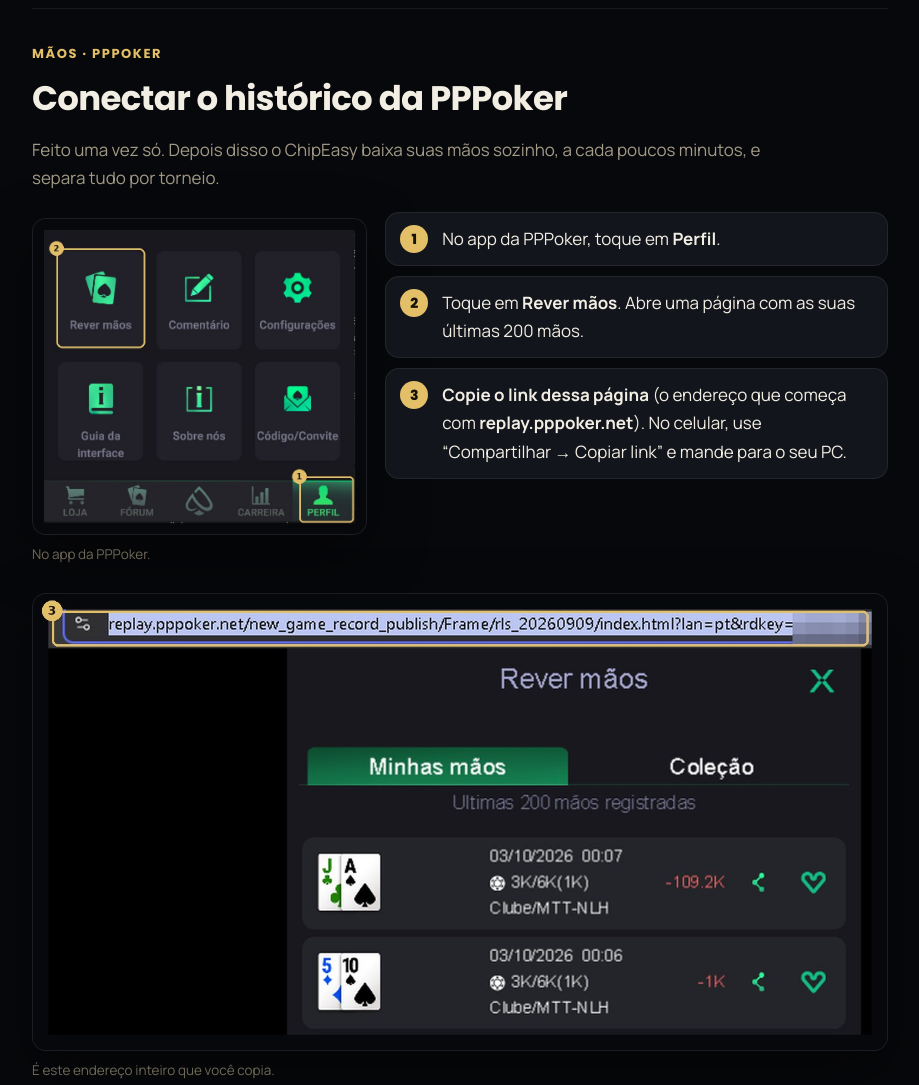
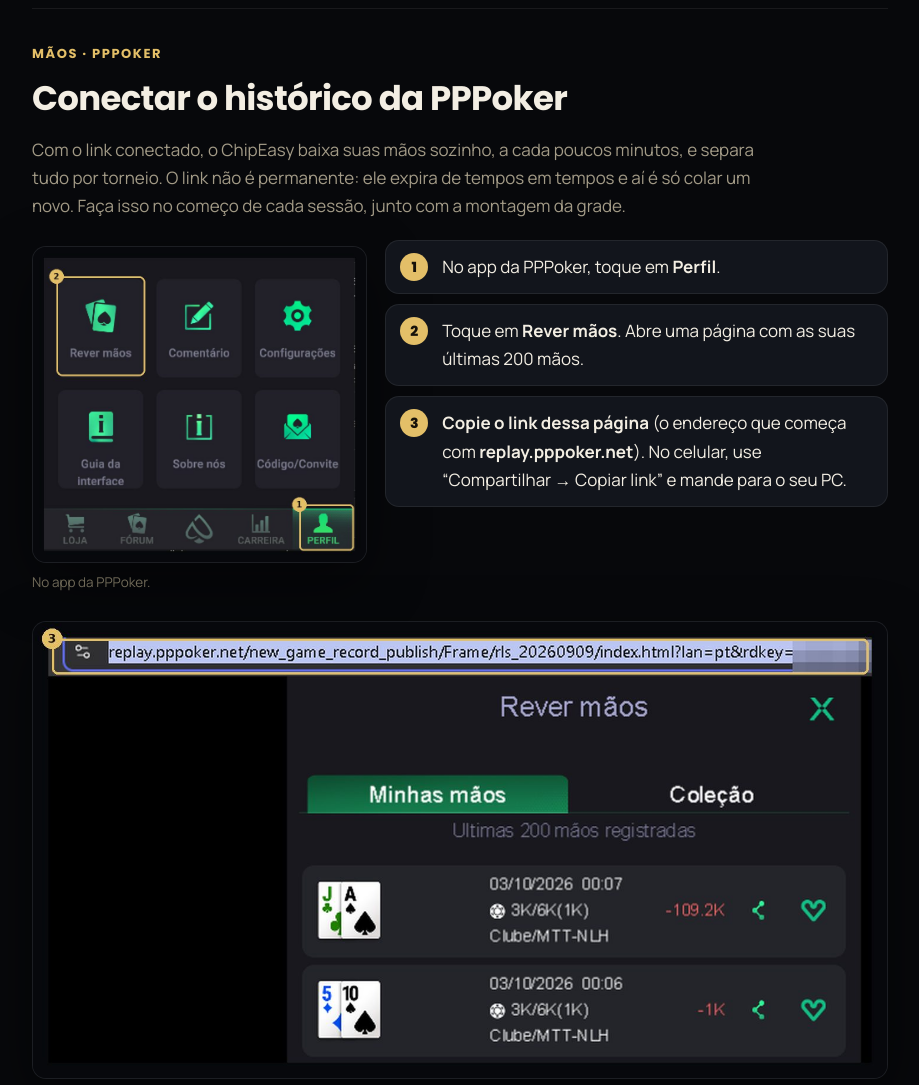
Before and after one commit to MartFontes/chipeasy-site, a plain HTML site: page ajuda.html in a window 1280 px wide. Shown: the part 6180-7265 px from the top of the page, without its empty margins (318-1237 px from the left). Drawn offline with Linux system fonts and the light colour scheme.

Commit message:
Ajuda: o link da PPPoker expira e precisa ser renovado

```diff
--- a/ajuda.html
+++ b/ajuda.html
@@ -224,7 +224,7 @@
     <section class="ch" id="historico-pp">
       <div class="ch-k">Mãos · PPPoker</div>
       <h2>Conectar o histórico da PPPoker</h2>
-      <p class="lead">Feito uma vez só. Depois disso o ChipEasy baixa suas mãos sozinho, a cada poucos minutos, e separa tudo por torneio.</p>
+      <p class="lead">Com o link conectado, o ChipEasy baixa suas mãos sozinho, a cada poucos minutos, e separa tudo por torneio. O link não é permanente: ele expira de tempos em tempos e aí é só colar um novo. Faça isso no começo de cada sessão, junto com a montagem da grade.</p>
       <div class="duo narrow">
         <figure><img src="ajuda/pp-perfil.jpg" alt="App PPPoker: Perfil e Rever mãos" loading="lazy"><figcaption>No app da PPPoker.</figcaption></figure>
         <ol class="steps">
@@ -239,6 +239,7 @@
         <li>Clique em <b>Conectar</b>. Pronto: as mãos começam a chegar.</li>
       </ol>
       <figure class="sm"><img src="ajuda/pp-conectar.jpg" alt="Campo para colar o link no ChipEasy" loading="lazy"></figure>
+      <div class="box hl"><b class="t">Quando o link expira</b><p>Em <b>Rever torneios</b> aparece “O link expirou”. Abra de novo <b>Perfil → Rever mãos</b> na PPPoker, copie o link novo e cole no mesmo lugar. As mãos que já foram baixadas continuam salvas.</p></div>
       <div class="box warn"><b class="t">Esse link é como uma senha</b><p>Quem tiver o link vê o seu histórico de mãos. Não mande para ninguém. Ele fica guardado só no seu PC, fora dos backups.</p></div>
     </section>
 
```
